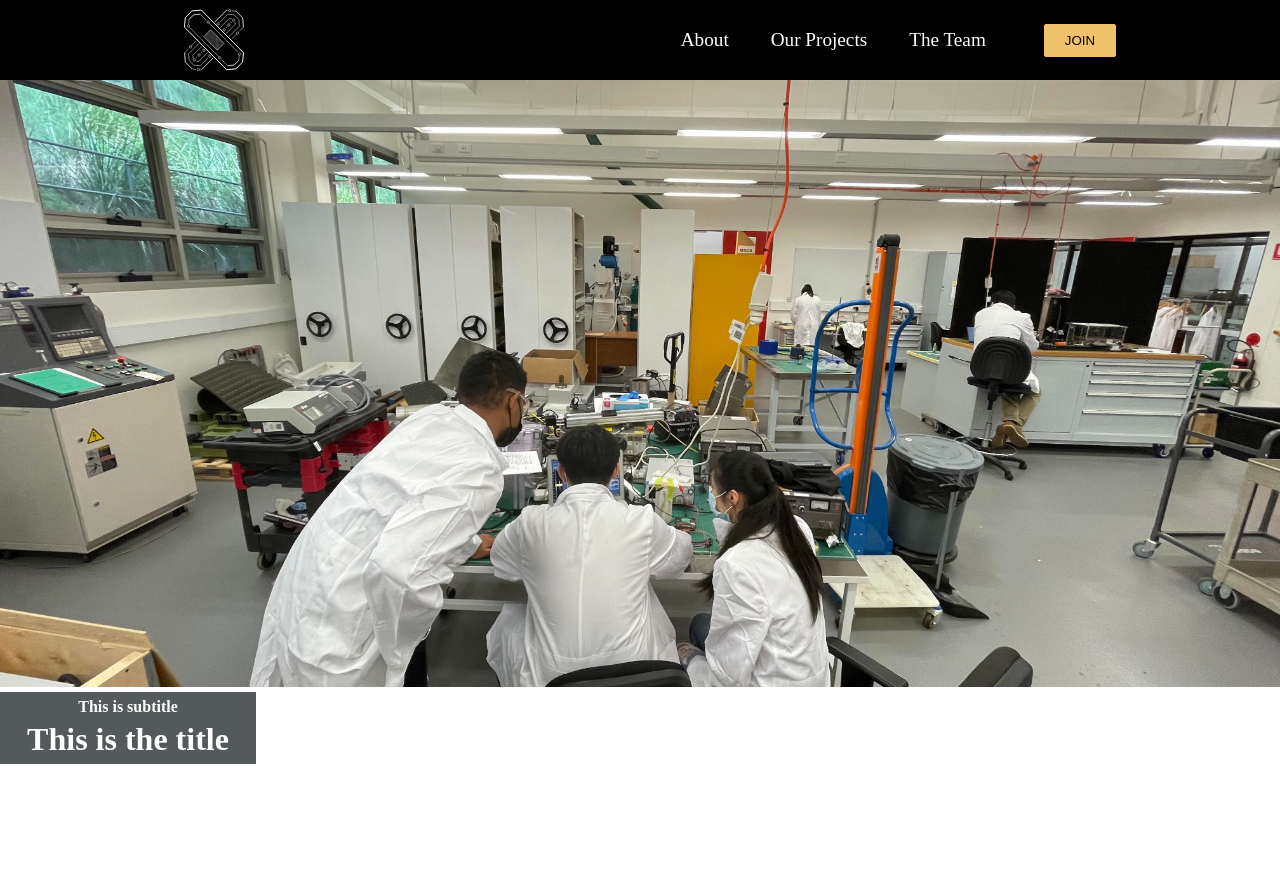
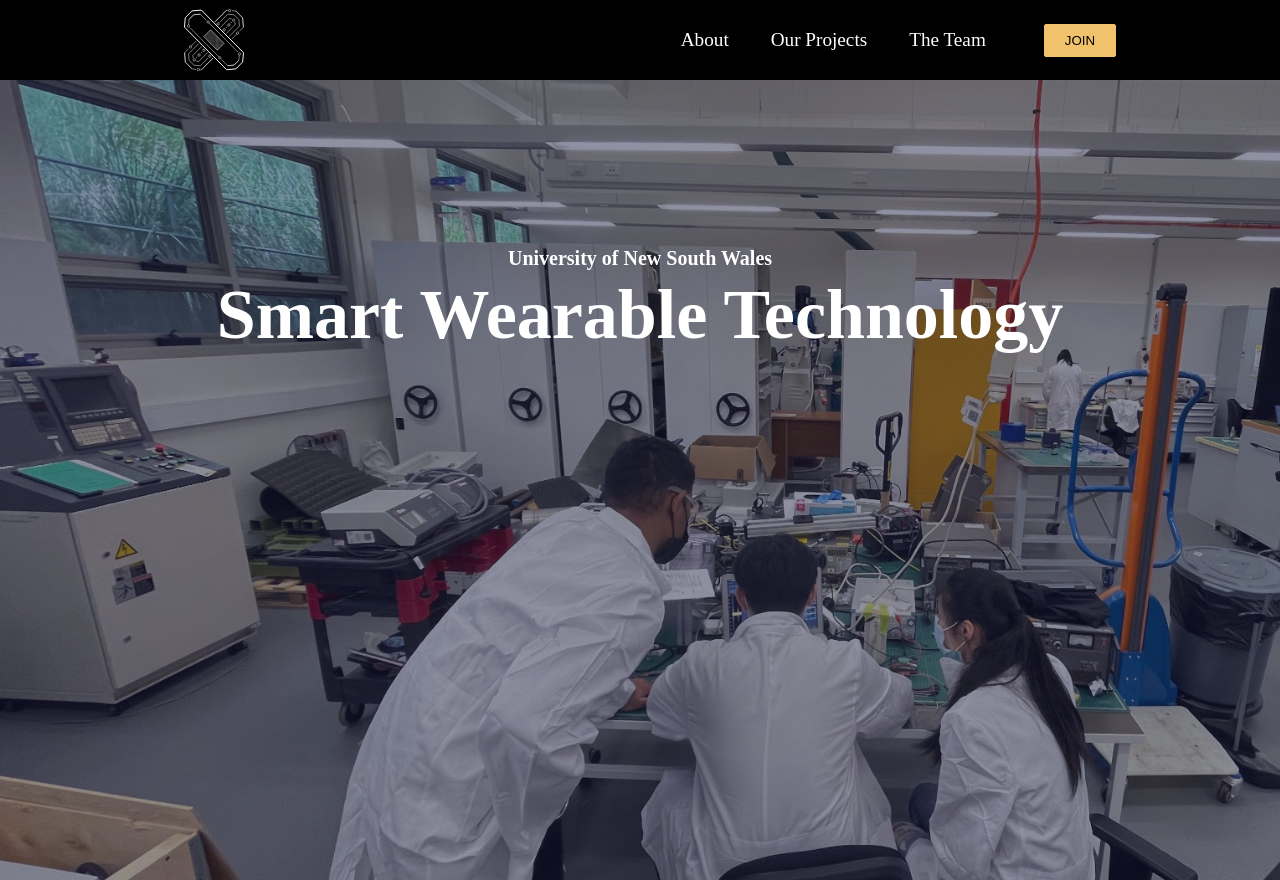
Before and after one commit to akiramcphee/swt_website, a React (Create React App) app: page / in a window 1280 px wide. Before the commit the page ends 800 px from the top, so only its background shows below. Built offline with nearby package versions, Linux system fonts and the light colour scheme.

Commit message:
feat: title fix

```diff
--- a/src/Home/Home.css
+++ b/src/Home/Home.css
@@ -3,18 +3,41 @@
 	margin: 0;
 }
 
-.background-image {
-	width: 100%;
-	height: 5%;
-	opacity: 1;
+.back-home {
+  position: relative;
+  height: 100vh;
+  width: 100%;
+  align-items: center;
+  justify-content: center;
+  background-image: url("../images/team.jpg");
+  background-size: cover;
 }
+.back-home::before {
+  content: "";
+  position: absolute;
+  top: 0px;
+  right: 0px;
+  bottom: 0px;
+  left: 0px;
+  background-color: rgba(22, 23, 61, 0.479);
+}
+
+.home-swt-text {
+  position: relative;
+  color: rgb(255, 255, 255);
+  padding: 20px;
+  margin: 20px;
+  margin-top: 8%;
+  font-size: 40px;
+  font-weight: 600;
+  opacity: 1;
+}
+
 
 .header {
   border: 1px solid red;
   padding: 5px;
 }
-
-
 
 
 .row::after {
--- a/src/Home/Home.js
+++ b/src/Home/Home.js
@@ -1,7 +1,7 @@
 import React from 'react'
 // import Navbar from '../components/Navbar'
 // import Heading from '../components/Heading/Heading';
-import Homepage from '../components/Homepage_Title/Homepage'
+import HomeText from '../components/Homepage_Title/HomeText'
 import './Home.css'
 import team from '../images/team.jpg'
 
@@ -10,20 +10,12 @@ console.log(team);
 export default function Home() {
     return (
         <div>
-            <div className="row">
-
-            <div className="col-12">
-                <div className = "background_image">
-                    <img src={team} alt="SWT"></img>
+            <div className = "back-home">
+            <div className="row"></div>
+                <div className="row">
+                    <div class="home-swt-text"><HomeText/></div>
                 </div>
             </div>
-
-            </div>
-
-            <div>
-                <Homepage></Homepage>
-            </div>
-
         </div>
     )
 }
--- /dev/null
+++ b/src/components/Homepage_Title/HomeText.css
@@ -0,0 +1,23 @@
+.TitleBox {
+    padding:20px;
+    margin:20px;
+}
+.unsw_subtitle {
+    text-align: center;
+    font-weight: 500;
+    font-size: 20px;
+    margin-top: 5px;
+    color: white;
+}
+.homeText_swt {
+    text-align: center;
+    font-weight: 500;
+    font-size: 35px;
+    margin-top: 5px;
+    margin-bottom: 5px;
+    color: white;
+}
+
+.homeText-text{
+    margin:50px;
+  }
--- /dev/null
+++ b/src/components/Homepage_Title/HomeText.js
@@ -0,0 +1,19 @@
+import React from 'react';
+import './HomeText.css';
+
+export default function HomeText() {
+    return (
+        <div class='TitleBox'>
+            <div className = "unsw_subtitle">
+                <h4>
+                    University of New South Wales
+                </h4>
+            </div>
+            <div className = "homeText_swt">
+                <h1>
+                    Smart Wearable Technology
+                </h1>
+            </div>
+        </div>
+    )
+}
--- a/src/components/Homepage_Title/Homepage.css
+++ /dev/null
@@ -1,17 +0,0 @@
-.TitleBox {
-    border: 1px solid #545a5b;
-    background-color: #545a5b;
-    margin-right: auto;
-    width: 20%;
-}
-.this_is_subtitle {
-    text-align: center;
-    margin-top: 5px;
-    color: white;
-}
-.this_is_title {
-    text-align: center;
-    margin-top: 5px;
-    margin-bottom: 5px;
-    color: white;
-}
--- a/src/components/Homepage_Title/Homepage.js
+++ /dev/null
@@ -1,19 +0,0 @@
-import React from 'react';
-import './Homepage.css';
-
-export default function Homepage() {
-    return (
-        <div class='TitleBox'>
-            <div className = "this_is_subtitle">
-                <h4>
-                    This is subtitle
-                </h4>
-            </div>
-            <div className = "this_is_title">
-                <h1>
-                    This is the title
-                </h1>
-            </div>
-        </div>
-    )
-}
```
